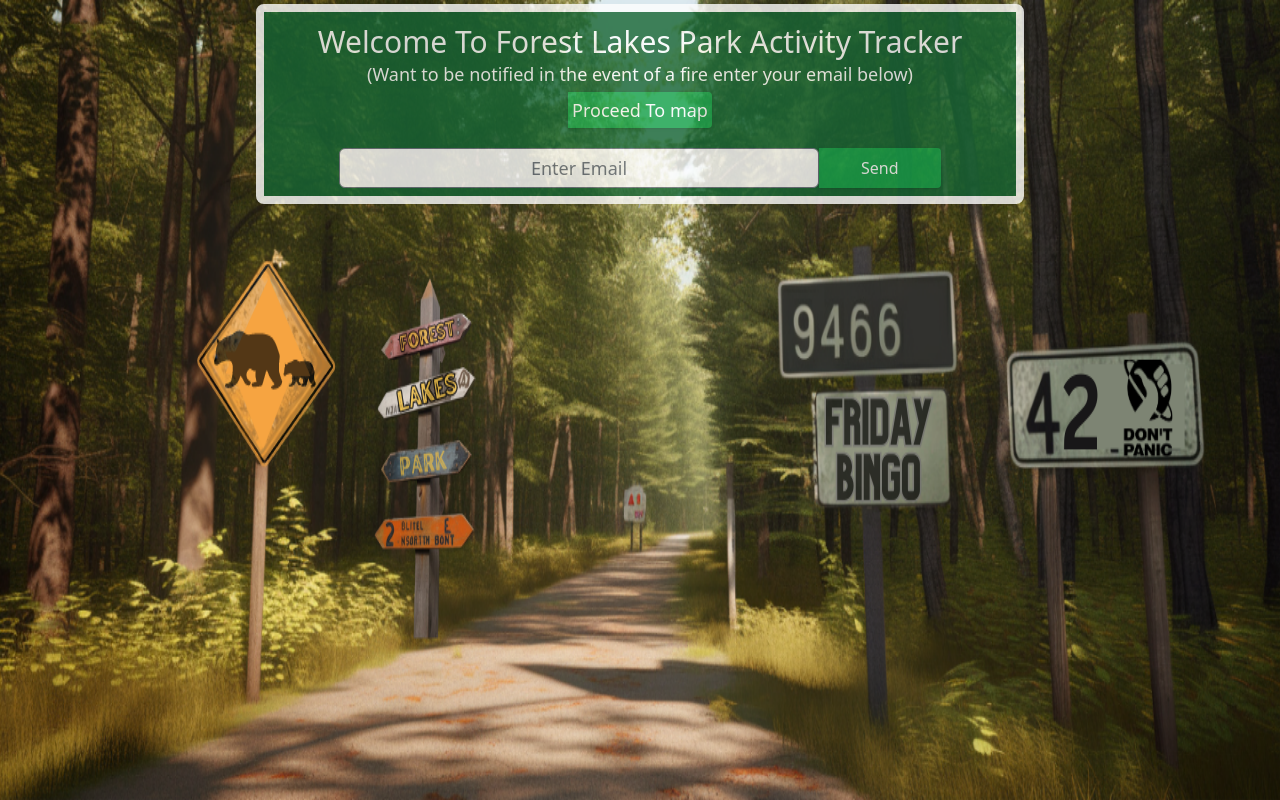
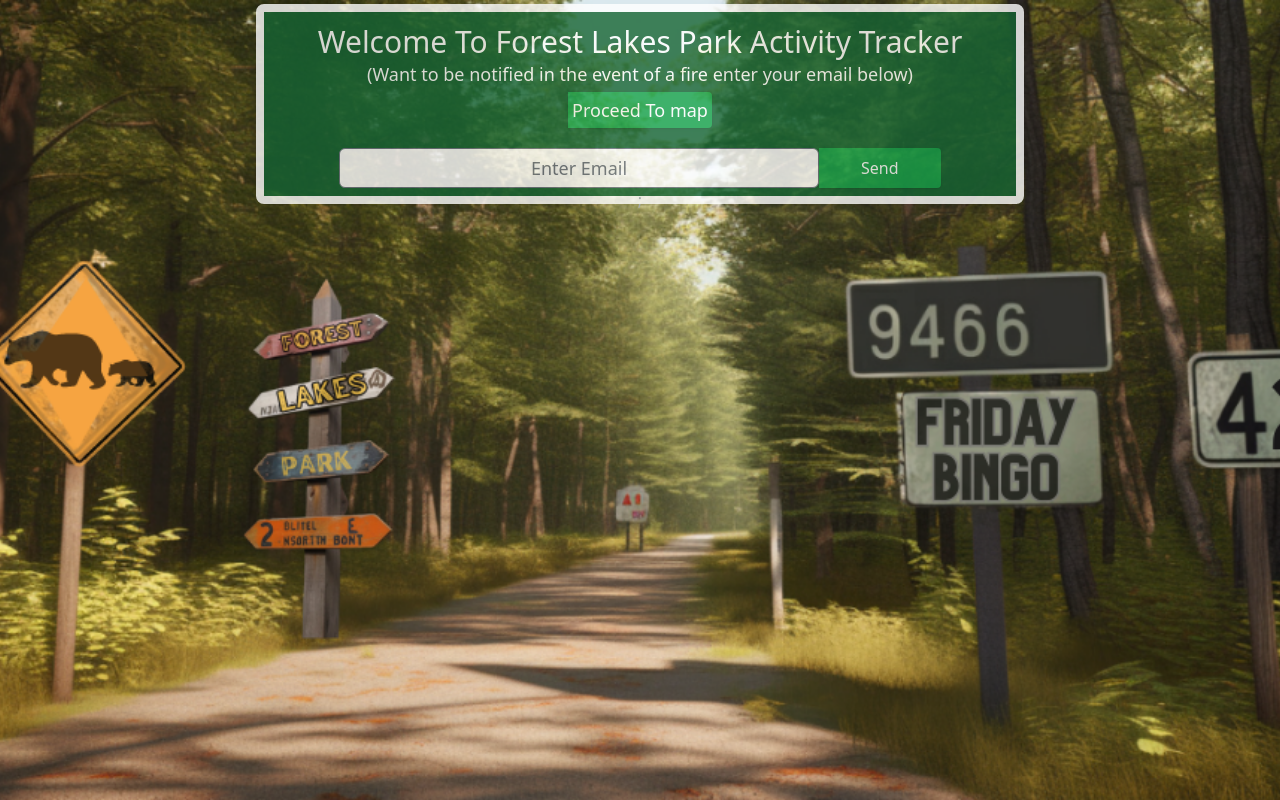
Before and after one commit to UnknownMonk/forestLakesMap, a Next.js app: page / in a window 1280 px wide. Built offline with nearby package versions, Linux system fonts and the light colour scheme.

Commit message:
fixed bg

```diff
--- a/src/app/layout.tsx
+++ b/src/app/layout.tsx
@@ -23,8 +23,10 @@ export default function RootLayout({
       */}
       <head />
       <body>
-        <Image alt="main page image" src="/ForestLakesParks.png" fill />
-        {children}
+        <main className="bg-park_bg_image w-full h-full bg-no-repeat bg-cover bg-center bg-fixed">
+          {/* <Image alt="main page image" src="/ForestLakesParks.png" fill /> */}
+          {children}
+        </main>
       </body>
     </html>
   );
--- a/tailwind.config.cjs
+++ b/tailwind.config.cjs
@@ -4,7 +4,11 @@
 module.exports = {
   content: ['./src/**/*.{js,ts,jsx,tsx}'],
   theme: {
-    extend: {},
+    extend: {
+      backgroundImage: {
+        park_bg_image: "url('/ForestLakesParks.png')",
+      },
+    },
   },
   plugins: [require('@tailwindcss/forms'), require('daisyui')],
   daisyui: {
```
